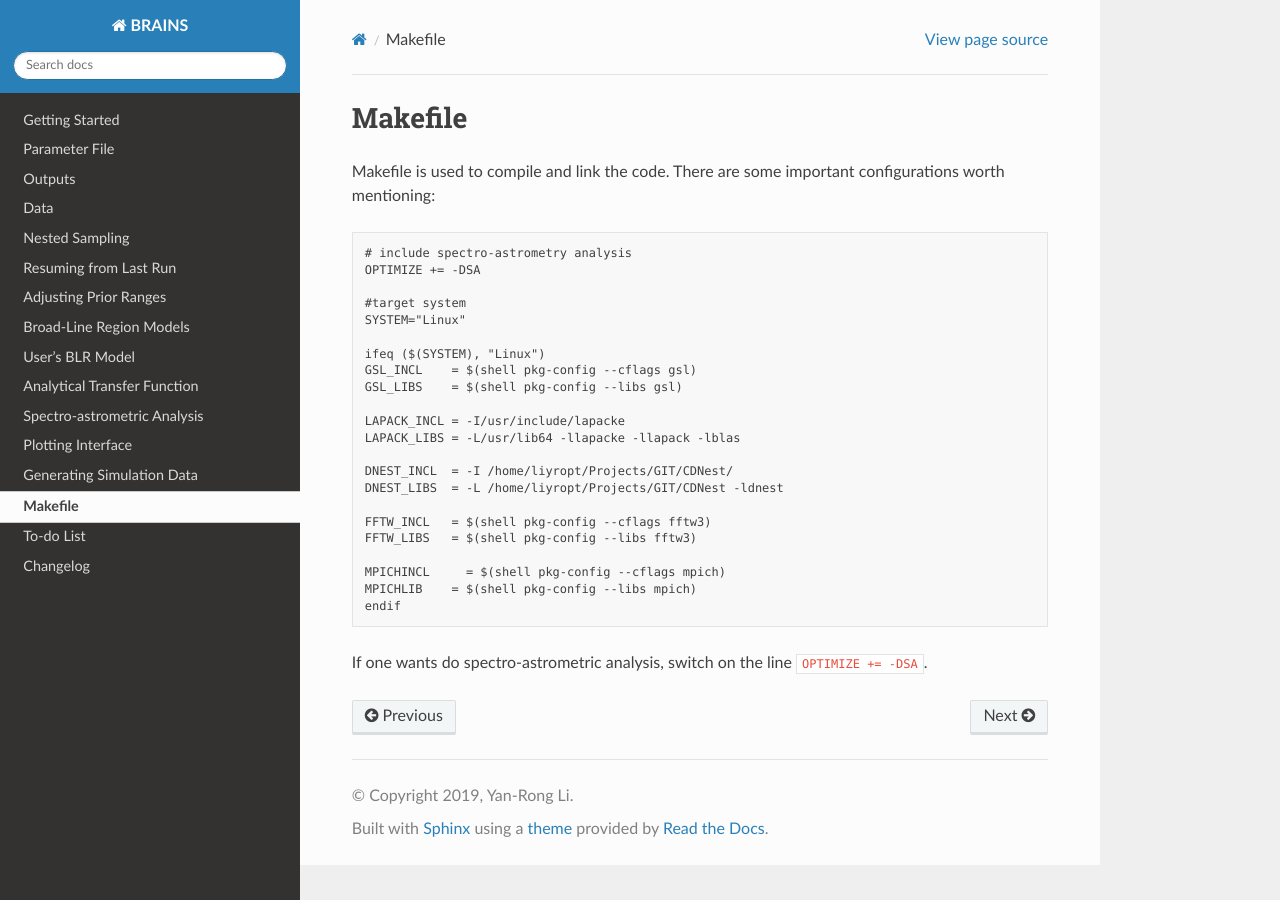
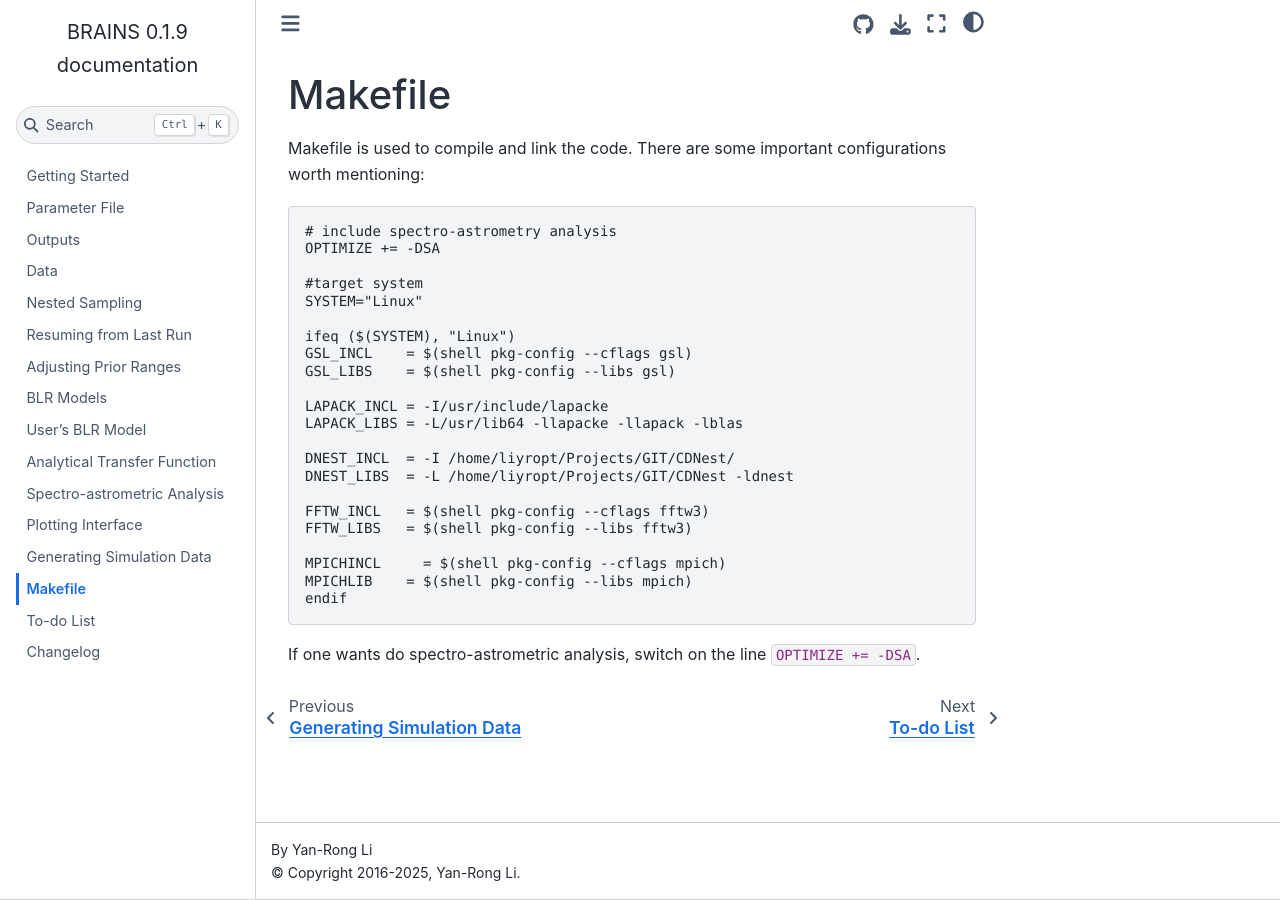
Before and after one commit to LiyrAstroph/BRAINS, a Sphinx documentation site: the page built from docs/mkfile.rst, in a window 1280 px wide. Built offline with Sphinx 7.4.7 and the Sphinx Book theme 1.1.4, drawn with Linux system fonts in a browser that asks for light colours.

Commit message:
change docs theme.

```diff
--- a/docs/conf.py
+++ b/docs/conf.py
@@ -20,13 +20,13 @@ import sys
 # -- Project information -----------------------------------------------------
 
 project = u'BRAINS'
-copyright = u'2019, Yan-Rong Li'
+copyright = u'2016-2025, Yan-Rong Li'
 author = u'Yan-Rong Li'
 
 # The short X.Y version
-version = u''
+version = u'0.1'
 # The full version, including alpha/beta/rc tags
-release = u''
+release = u'0.1.9'
 
 
 # -- General configuration ---------------------------------------------------
@@ -80,12 +80,13 @@ pygments_style = None
 # html_theme = 'alabaster'
 
 # Readthedocs.
-on_rtd = os.environ.get("READTHEDOCS", None) == "True"
-if not on_rtd:
-    import sphinx_rtd_theme
-    html_theme = "sphinx_rtd_theme"
-    html_theme_path = [sphinx_rtd_theme.get_html_theme_path()]
+# on_rtd = os.environ.get("READTHEDOCS", None) == "True"
+# if not on_rtd:
+#     import sphinx_rtd_theme
+#     html_theme = "sphinx_rtd_theme"
+#     html_theme_path = [sphinx_rtd_theme.get_html_theme_path()]
 
+html_theme = "sphinx_book_theme"
 
 # Theme options are theme-specific and customize the look and feel of a theme
 # further.  For a list of options available for each theme, see the
@@ -108,6 +109,20 @@ html_static_path = ['_static']
 #
 # html_sidebars = {}
 
+html_theme_options = {
+    "path_to_docs": "docs",
+    "repository_url": "https://github.com/LiyrAstroph/BRAINS",
+    "repository_branch": "main",
+    "launch_buttons": {
+        "binderhub_url": "https://mybinder.org",
+        "colab_url": "https://colab.research.google.com/",
+        "notebook_interface": "jupyterlab",
+    },
+    "use_edit_page_button": True,
+    "use_issues_button": True,
+    "use_repository_button": True,
+    "use_download_button": True,
+}
 
 # -- Options for HTMLHelp output ---------------------------------------------
 
--- a/docs/model.rst
+++ b/docs/model.rst
@@ -1,7 +1,7 @@
 .. _model_label:
 
 ************************
-Broad-Line Region Models
+BLR Models
 ************************
 
 ``brains`` already encapsulates several BLR dynamical models detailed below. To specify those models in
```
